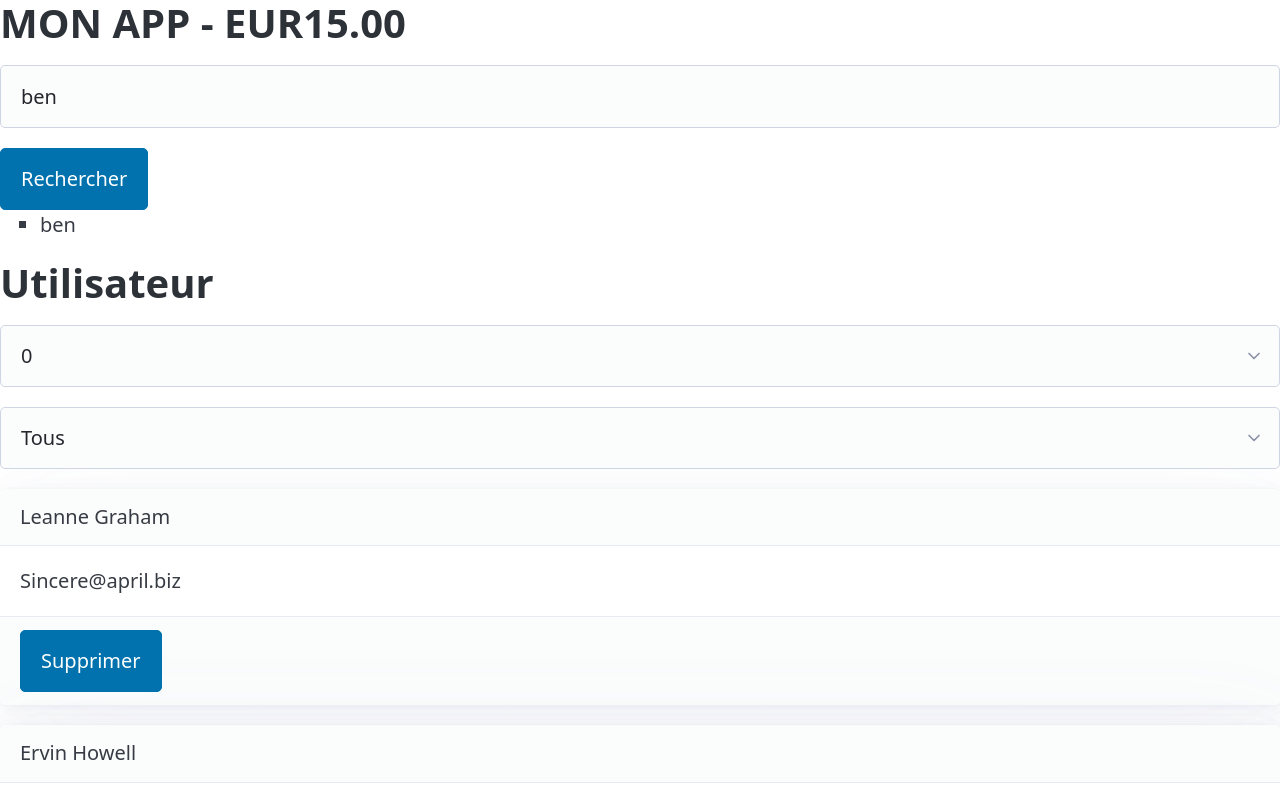
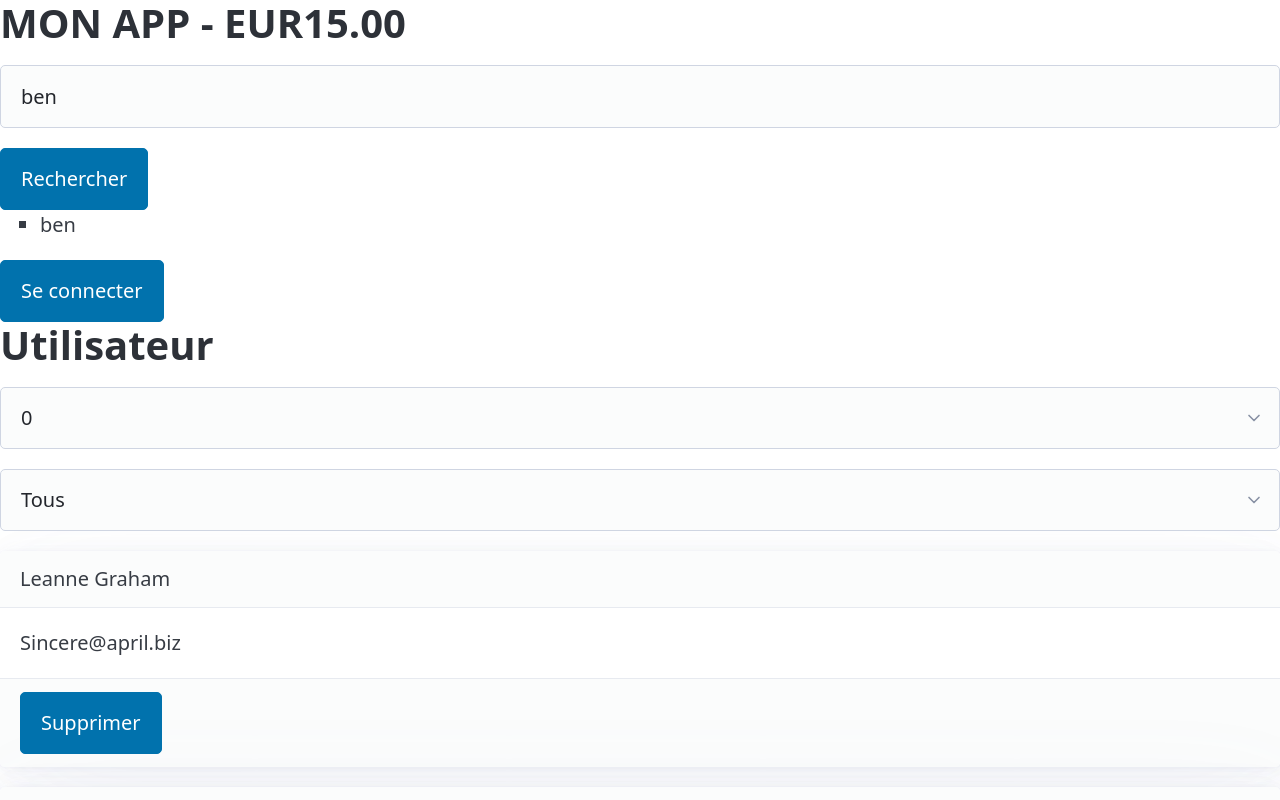
Before and after one commit to glichou/angular-formation, an Angular app: page / in a window 1280 px wide. Shown: the top 800 px of the page. Built offline with nearby package versions, Linux system fonts and the light colour scheme.

Commit message:
router link

```diff
--- a/src/app/features/navbar/navbar.component.ts
+++ b/src/app/features/navbar/navbar.component.ts
@@ -1,5 +1,6 @@
 import { CurrencyPipe, UpperCasePipe } from '@angular/common';
 import { Component } from '@angular/core';
+import { RouterLink } from '@angular/router';
 import { SearchComponent } from './search/search.component';
 
 @Component({
@@ -7,9 +8,10 @@ import { SearchComponent } from './search/search.component';
   template: `
     <h1>{{ title | uppercase }} - {{ price | currency:'EUR':'code' }}</h1>
     <app-search [userName]="name" (applySearch)="listenSearch($event)" />
+    <button routerLink="/login">Se connecter</button>
   `, // view
   standalone: true,
-  imports: [SearchComponent, UpperCasePipe, CurrencyPipe],
+  imports: [SearchComponent, UpperCasePipe, CurrencyPipe, RouterLink],
 })
 export class NavbarComponent {
   // model
```
